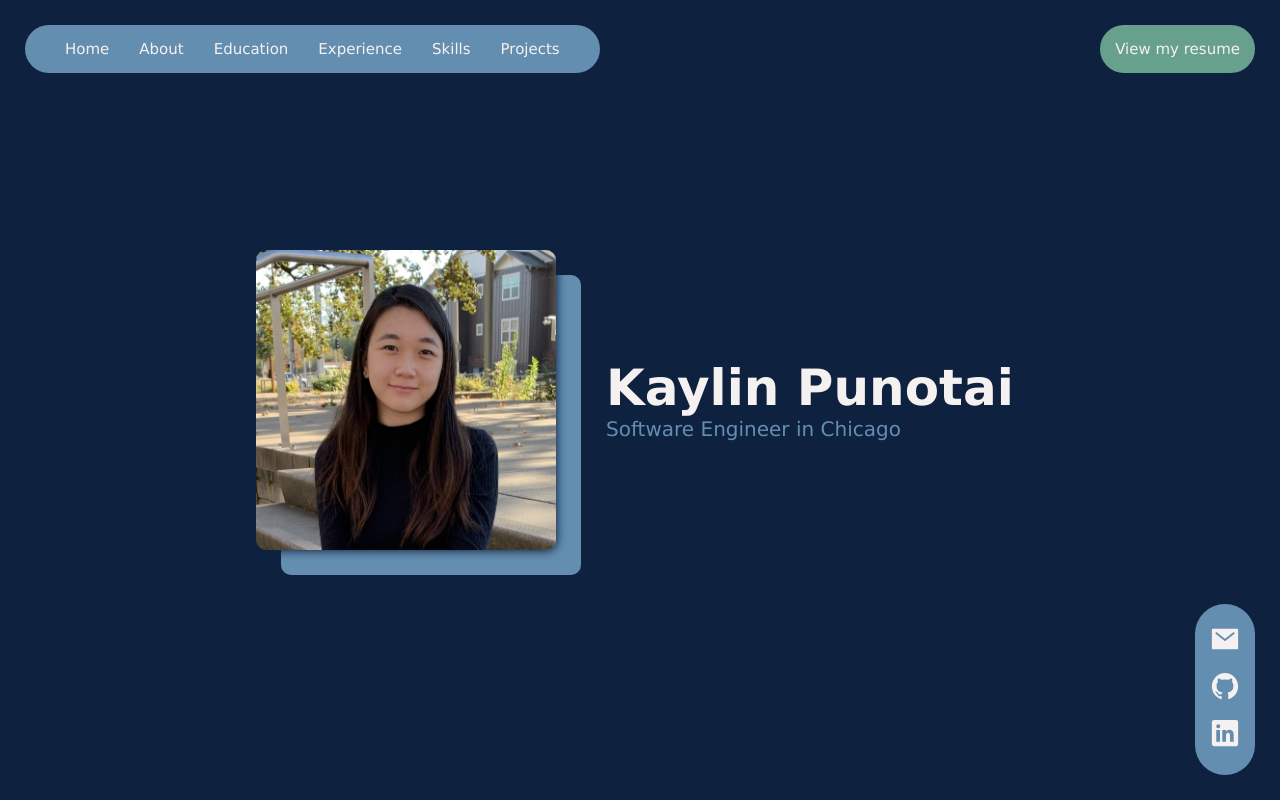
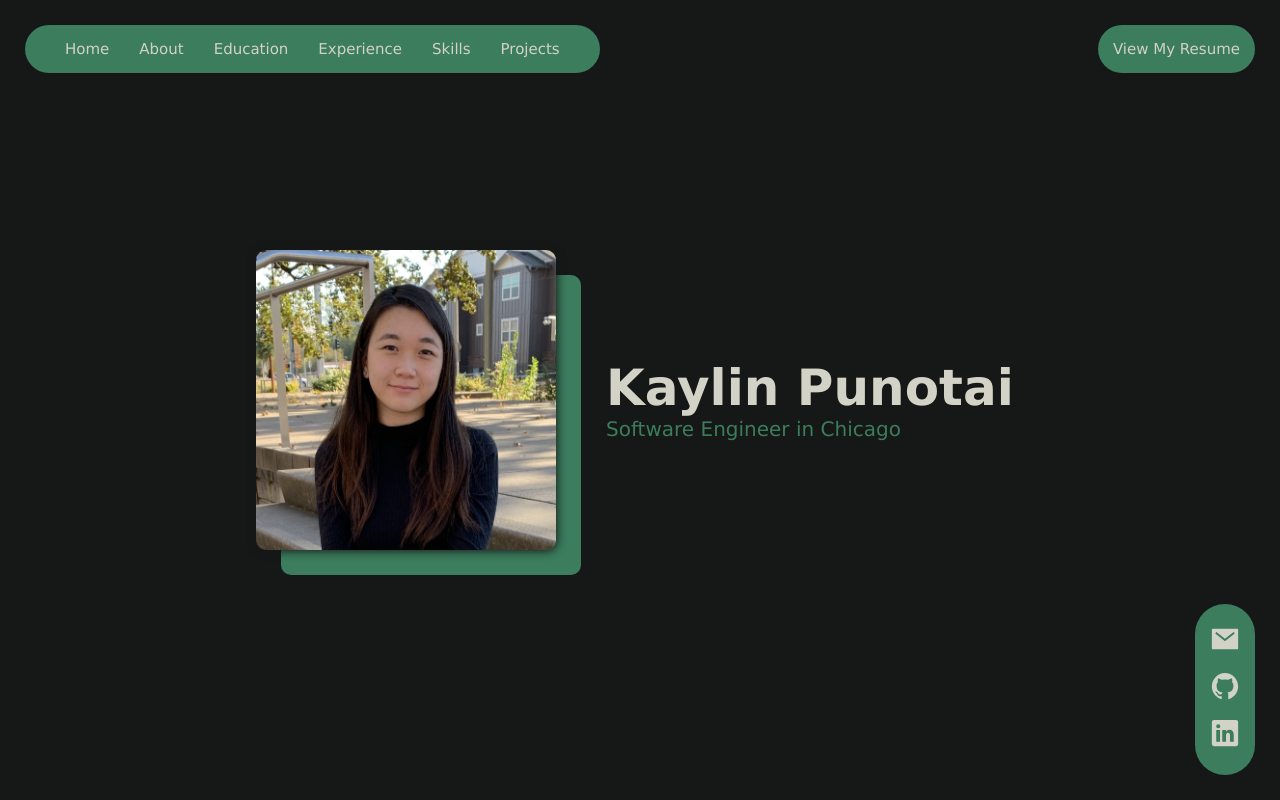
Before and after one commit to kaylinpunotai/kaylinpunotai.github.io, a React (Create React App) app: page / in a window 1280 px wide. Shown: the top 800 px of the page. Built offline with nearby package versions, Linux system fonts and the light colour scheme.

Commit message:
Color Theme Update
Changed the colors of the webpage

```diff
--- a/src/App.css
+++ b/src/App.css
@@ -1,5 +1,5 @@
 #navBar {
-  background-color: var(--accent);
+  background-color: var(--accent2);
   position: fixed;
   top: 25px;
   left: 25px;
@@ -19,11 +19,11 @@
 }
 
 #navBar a:hover {
-  background-color: var(--accent-highlight);
+  background-color: var(--accent2-highlight);
 }
 
 #resumeButton {
-  background-color: var(--light-accent);
+  background-color: var(--accent1);
   position: fixed;
   top: 25px;
   right: 25px;
@@ -43,7 +43,7 @@
 }
 
 #resumeButton:hover {
-  background-color: var(--light-accent-highlight);
+  background-color: var(--accent1-highlight);
 }
 
 #hamburgerMenu {
@@ -55,7 +55,7 @@
 }
 
 #contactBar {
-  background-color: var(--accent);
+  background-color: var(--accent2);
   display: flex;
   flex-direction: column;
   position: fixed;
@@ -107,7 +107,7 @@
   left: calc(20vw + 25px);
   top: 25px;
   border-radius: 10px;
-  background-color: var(--accent);
+  background-color: var(--accent2);
   z-index: 1;
   height: 300px;
   width: 300px;
@@ -130,7 +130,7 @@
 
 #title-sub {
   font-size: 20px;
-  color: var(--accent);
+  color: var(--accent2);
   text-align: left;
 }
 
@@ -157,7 +157,7 @@
 }
 
 .content-sub {
-  color: var(--accent);
+  color: var(--accent2);
   font-size: 15px;
   font-style: italic;
   margin-top: 8px;
@@ -165,7 +165,7 @@
 }
 
 .content-date {
-  color: var(--accent);
+  color: var(--accent2);
   font-size: 15px;
   font-style: italic;
   position: absolute;
@@ -209,7 +209,7 @@
   border-radius: 10px;
   box-shadow: 1px 1px 10px var(--black);
   z-index: 2;
-  background-color: var(--accent);
+  background-color: var(--accent2);
 }
 
 .project-block {
@@ -232,8 +232,8 @@
   padding: 5px;
   border-style: solid;
   border-radius: 7px;
-  border-color: var(--accent);
-  color: var(--accent);
+  border-color: var(--accent2);
+  color: var(--accent2);
   font-size: 15px;
 }
 
@@ -260,26 +260,26 @@
 .project-links .button {
   color: var(--white);
   text-decoration: none;
-  background-color: var(--accent);
+  background-color: var(--accent2);
   padding: 10px;
   border-radius: 20px;
   margin: 0 5px;
 }
 
 .project-links .button:hover {
-  background-color: var(--accent-highlight);
+  background-color: var(--accent2-highlight);
 }
 
 .project-links .github {
   position: absolute;
   bottom: 5px;
   right: 20px;
-  color: var(--accent);
+  color: var(--accent2);
   font-size: 40px;
 }
 
 .project-links .github:hover {
-  color: var(--accent-highlight);
+  color: var(--accent2-highlight);
 }
 
 
@@ -401,7 +401,7 @@
   }
 
   .content-date {
-    color: var(--accent);
+    color: var(--accent2);
     font-size: 15px;
     font-style: italic;
     position: relative;
--- a/src/App.js
+++ b/src/App.js
@@ -17,7 +17,7 @@ function App() {
       </div>
 
       <div id="resumeButton">
-        <a id="resume" href="Files/Resume.pdf" target="_blank" rel="noreferrer" >View my resume</a>
+        <a id="resume" href="Files/Resume.pdf" target="_blank" rel="noreferrer" >View My Resume</a>
       </div>
 
       <div id="hamburgerMenu">
@@ -35,7 +35,7 @@ function App() {
             link="https://www.linkedin.com/in/kaylin-punotai/"
           />
           <div
-            title="View my resume"
+            title="View My Resume"
             link="Files/Resume.pdf"
           />
         </HamburgerMenu>
--- a/src/HamburgerMenu.css
+++ b/src/HamburgerMenu.css
@@ -1,8 +1,8 @@
 .hamburgerButton {
   float: left;
-  background-color: var(--accent);
+  background-color: var(--accent2);
   color: var(--white);
-  border-color: var(--accent);
+  border-color: var(--accent2);
   font-size: 30px;
   padding: 10px 10px 5px 10px;
   border-radius: 5px;
@@ -15,7 +15,7 @@
 }
 
 .sidebar {
-  background-color: var(--accent);
+  background-color: var(--accent2);
   margin-left: 60px;
   border-radius: 5px;
   width: 175px;
--- a/src/index.css
+++ b/src/index.css
@@ -1,13 +1,12 @@
+/* https://huemint.com/website-1/#palette=202222-d2d2c7-3a7d5c */
+
 :root{
-  --white: #F5F1F0;
-  --light-accent: #67A18E;
-  --accent: #648EB0;
-  --dark-accent: #697191;
-  --black: #0E2240;
-  --pitch-black: #172A;
-  --light-accent-highlight: #9FABA1;
-  --accent-highlight: #6990ae;
-  --dark-accent-highlight: #B1655A;
+  --black: #161717;
+  --white: #d2d2c7;
+  --accent1: #3b7d5d;
+  --accent2: var(--accent1);
+  --accent1-highlight: #9FABA1;
+  --accent2-highlight: #6990ae;
 }
 
 body {
```
Also changed, not shown: public/favicon.png, 1 other file (tests, documents, lock files or other folders).
